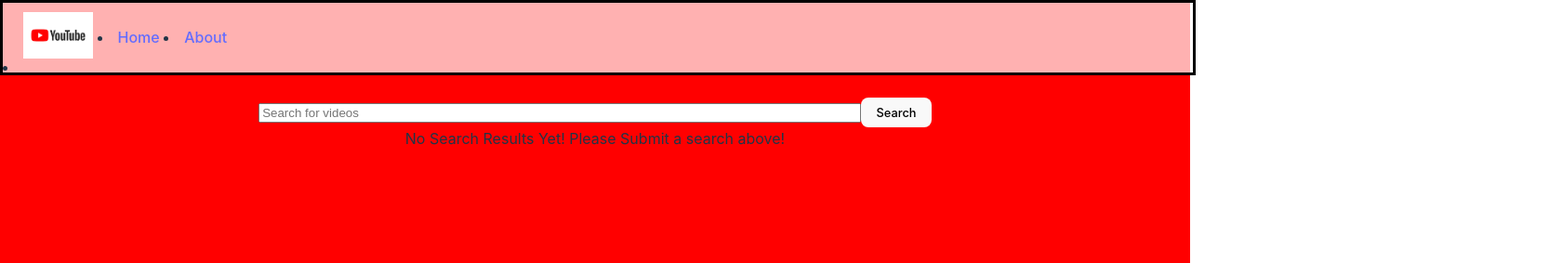
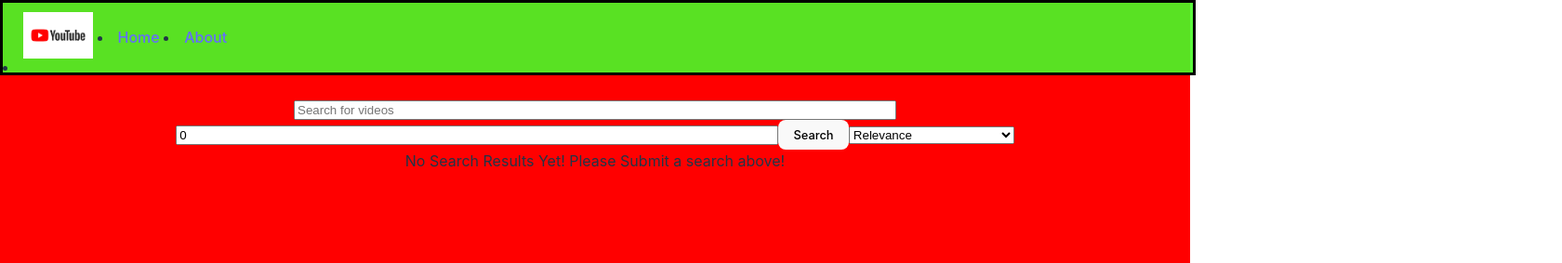
Before and after one commit to ShakaPursuit/youtube-clone-two, a React (Vite) app: page / in a window 1280 px wide. Shown: the top 283 px of the page at 93% size, 1680 px wide, since content can reach past the window. Built offline with nearby package versions, Linux system fonts and the light colour scheme.

Commit message:
last batch of changes

```diff
--- a/index.html
+++ b/index.html
@@ -5,11 +5,17 @@
     <link rel="icon" type="image/svg+xml" href="/vite.svg" />
     <meta name="viewport" content="width=device-width, initial-scale=1.0" />
     <title>Vite + React</title>
+    <link rel="stylesheet" href="App.css" />
  </head>
   <body>
     <div id="root"></div>
     <script type="module" src="/src/main.jsx"></script>
 
+    <div class="animation">
+
+      <img src="https://encrypted-tbn0.gstatic.com/images?q=tbn:ANd9GcSS-6Nnxh6yXT9e6H1845UDju-OITnfNAh0b8iypAx_m_--O9u2vuoEWsQkMcBWhj0VCYw&usqp=CAU" alt="YouTube" />
+
+      </div>
 
   </body>
 </html>
--- a/src/App.css
+++ b/src/App.css
@@ -18,6 +18,18 @@
     background-color:rgba(255, 255, 255, 0.696);
     width: auto;
     border :3px solid black;
+    animation-name: cat;
+    animation-duration: 10s;
+    animation-delay: 5s;
+    animation-iteration-count: 4;
+}
+
+@keyframes cat{
+  0% {background-color: rgb(26, 255, 0);}
+  25% {background-color: rgba(255, 228, 196, 0.639);}
+  50% {background-color: rgba(159, 159, 198, 0.871);}
+  75% {background-color: rgba(198, 43, 226, 0.38);}
+  100% {background-color: rgba(0, 0, 255, 0.707);}
 }
 
 body {
@@ -33,7 +45,10 @@ body {
   height: 25px;
   margin-top: 0;
   display: flex;
+
 }
+
+
 
 .videos {
   border: 1px solid grey;
@@ -47,3 +62,23 @@ body {
 
 .icon{height: 50px;position: relative; top: -15px; }
 .comment-section{border:2px solid white;height:50%;}
+
+.animation {
+
+  text-align: center;
+  position: relative;
+  animation-name: horse;
+  animation-duration: 10s;
+  animation-delay: 2s;
+  animation-iteration-count: 4;
+}
+
+@keyframes horse {
+
+0%  { left: 0px; top: 0px;}
+25% { left: 400px; top: 0px;}
+50% { left: 400px; top: 400px;}
+75% { left: 0px; top: 400px;}
+100% {left: 0px; top: 0px;}
+
+}
--- a/src/Componets/API.jsx
+++ b/src/Componets/API.jsx
@@ -1,18 +1,13 @@
-import axios from "axios";
-
-const apiKey = import.meta.env.VITE_REACT_APP_API_KEY;
-
-const fetchData = async (searchQuery) => {
-  try {
-    const response = await axios.get(
-      `https://www.googleapis.com/youtube/v3/search?key=${apiKey}&q=${searchQuery}%20&type=video&part=snippet&maxResults=8`
-    );
-    const videos = response.data.items;
-    return videos;
-  } catch (error) {
-    console.error("Error fetching videos:", error);
-    return [];
-  }
-};
-
-export default fetchData;
+import axios from 'axios';
+const apiKey = import.meta.env.VITE_REACT_APP_API_KEY
+const fetchData = async (searchQuery, maxResults, displayOrder) => {
+    try {
+        const response = await axios.get(`https://www.googleapis.com/youtube/v3/search?key=${apiKey}&q=${searchQuery}%20&type=video&part=snippet&maxResults=${maxResults}&order=${displayOrder}&regionCode=US`)
+        const videos = response.data.items;
+        return videos;
+    } catch (error) {
+        console.error('Error fetching videos:', error)
+        return []
+    }
+}
+export default fetchData
--- a/src/Componets/SearchComponent.jsx
+++ b/src/Componets/SearchComponent.jsx
@@ -1,22 +1,37 @@
-import { useState } from "react";
-import { Link } from "react-router-dom";
-import Videos from "./Videos";
-import fetchData from "./API";
-
+import { useState } from 'react'
+import { Link } from 'react-router-dom'
+import Videos from './Videos'
+import fetchData from './API'
 const SearchBar = () => {
-  const [searchQuery, setSearchQuery] = useState("");
+const [searchQuery, setSearchQuery] = useState('')
 const [videos, setVideos] = useState([]);
-
+const [maxResults, setMaxResults] = useState(0);
+const [displayOrder, setDisplayOrder] = useState('relevance');
   const handleSearchChange = (event) => {
     setSearchQuery(event.target.value);
   };
-
   const handleSearchSubmit = async (event) => {
     event.preventDefault();
     if (searchQuery) {
-      const fetchedVideos = await fetchData(searchQuery);
-      setVideos(fetchedVideos);
+      let order = displayOrder;
+      if (displayOrder === 'viewCountHigh') {
+        order = 'viewCount';
+      } else if (displayOrder === 'viewCountLow') {
+        order = '-viewCount';
       }
+      const fetchedVideos = await fetchData(searchQuery, maxResults, order)
+      console.log("fetchedVideos:", fetchedVideos)
+      setVideos(fetchedVideos)
+    }
+  }
+  const handleMaxResultsChange = (event) => {
+    const newValue = parseInt(event.target.value);
+    if (!isNaN(newValue) && newValue >= 1) {
+      setMaxResults(newValue);
+    }
+  };
+  const handleDisplayOrderChange = (event) => {
+    setDisplayOrder(event.target.value);
   };
   return (
     <div className="search-bar">
@@ -27,28 +42,44 @@ const SearchBar = () => {
         onChange={handleSearchChange}
         placeholder="Search for videos"
         />
+        <input
+        type="number"
+        value={maxResults}
+        onChange={handleMaxResultsChange}
+        placeholder="Max Results"
+        min="1"
+      />
         <button type="submit">Search</button>
+        <select value={displayOrder} onChange={handleDisplayOrderChange}>
+        <option value="relevance">Relevance</option>
+        <option value="date">Date</option>
+        <option value="title">Title</option>
+        <option value="viewCountHigh">View Count (Highest First)</option>
+        <option value="viewCountLow">View Count (Lowest First)</option>
+      </select>
       </form>
-      {videos.length > 0 ? null : <Videos />}
-      <br></br>
-      <br></br>
-      <br></br>
-      <div className="scroll"></div>
+      {videos.length > 0 ?  null : < Videos />}
+      <br></br><br></br><br></br>
       <div className="video-list">
         {videos.map((video) => (
             <div key={video.id.videoId} className="video-item">
-            <Link to={`/video/${video.id.videoId}`} >
-              <img
-                src={video.snippet.thumbnails.default.url}
-                alt={video.snippet.title}
-              />
+                <Link to={`/video/${video.id.videoId}`}>
+                    <img src={video.snippet.thumbnails.default.url} alt={video.snippet.title} />
                     <h3>{video.snippet.title}</h3>
+                    <p>Published on: {new Date(video.snippet.publishedAt).toLocaleDateString()}</p>
+                    <p>Description: {video.snippet.description}</p>
+                    <p>Channel: {video.snippet.channelTitle}</p>
+                    {video.statistics && (
+                      <div>
+                        <p>View Count: {parseInt(video.statistics.viewCount).toLocaleString()}</p>
+                        <p>Like Count: {parseInt(video.statistics.likeCount).toLocaleString()}</p>
+                      </div>
+                    )}
                 </Link>
                 </div>
         ))}
       </div>
     </div>
-  );
-};
-
+  )
+}
 export default SearchBar;
--- a/src/index.css
+++ b/src/index.css
@@ -68,4 +68,5 @@ button:focus-visible {
   button {
     background-color: #f9f9f9;
   }
+
 }
```
Lines whose indentation alone changed are shown as unchanged.
